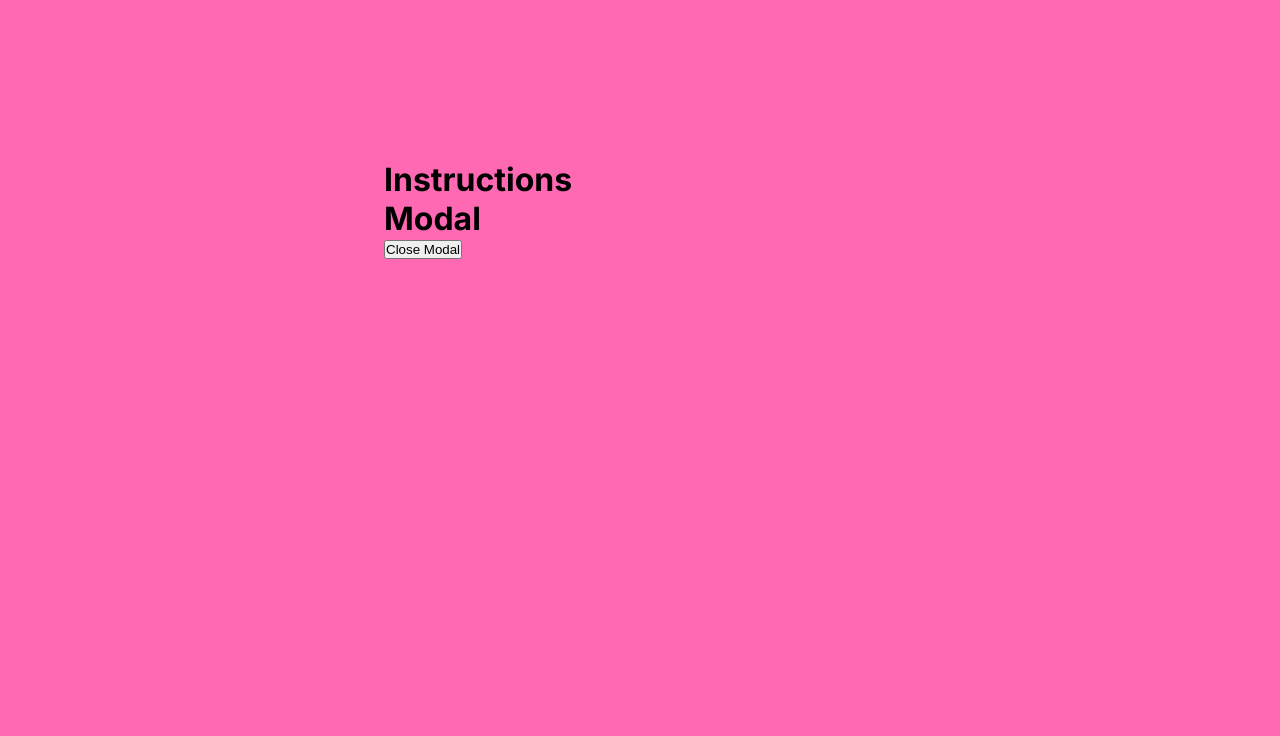
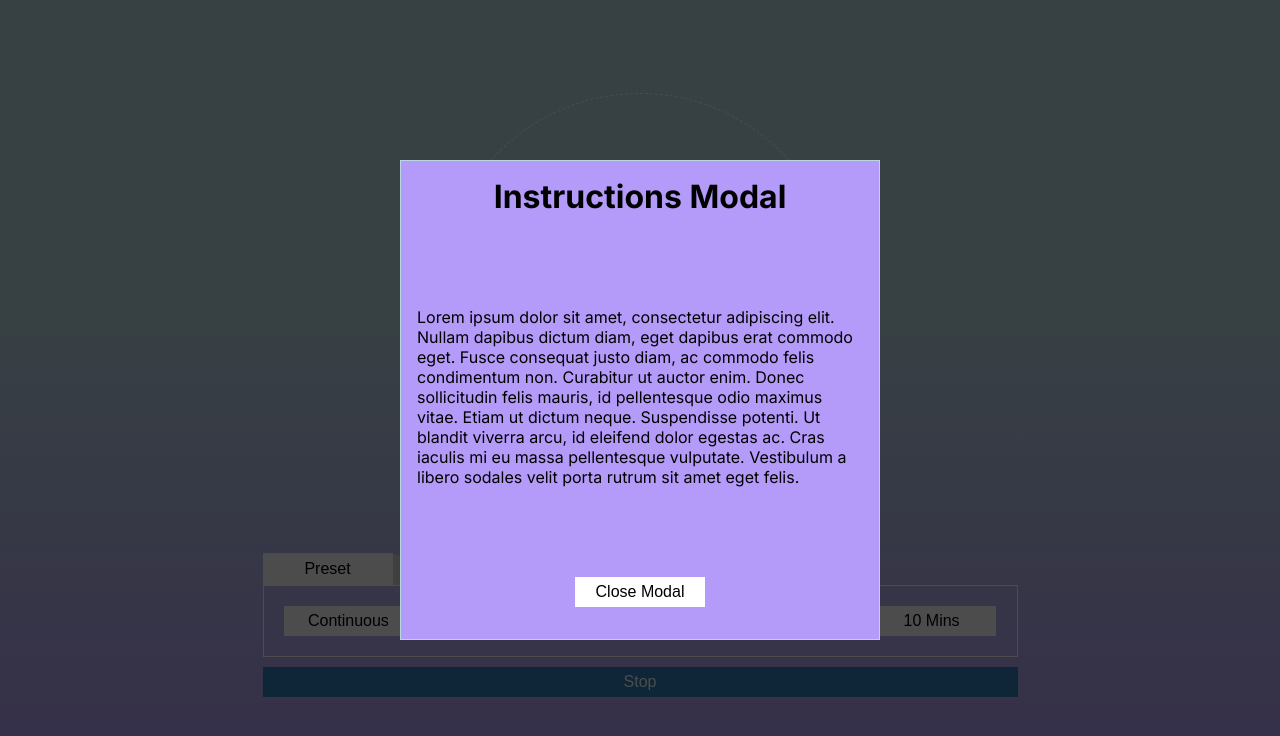
Before and after one commit to LeeMaskell/breathr, a Next.js app: page /resonant-breathing in a window 1280 px wide. Both pictures are taken after a click on the element 548 px from the left and 570 px from the top of the page. Shown: the top 736 px of the page. Built offline with nearby package versions, Linux system fonts and the light colour scheme.

Commit message:
Basic Modal Styling
Preliminary styling until design is finalised.

```diff
--- a/src/components/LayoutComponents/BreathingMethod/styles.ts
+++ b/src/components/LayoutComponents/BreathingMethod/styles.ts
@@ -8,6 +8,7 @@ export const BreathingMethodContainer = styled.div`
     justify-content: center;
     gap: 1.25rem;
     margin: 1.25rem 0 1.875rem 0;
+    padding: 0 1rem;
 `;
 
 export const AnimationContainer = styled.div`
--- a/src/components/LayoutComponents/Modal/Modal.tsx
+++ b/src/components/LayoutComponents/Modal/Modal.tsx
@@ -1,15 +1,38 @@
-import React from 'react';
-import { ModalContainer, ModalContent } from './styles';
-import { useStateContext } from '@/app/library/context';
+import React from "react";
+import styled from "styled-components";
+import { ModalContainer, ModalContent, ModalTitle, ModalText } from "./styles";
+import { useStateContext } from "@/app/library/context";
+import Button from "@/components/ContainerComponents/Button/button";
+
+const ResponsiveButtonContainer = styled.div`
+  width: 8.125rem;
+  margin-bottom: 1rem;
+`;
 
 export default function Modal() {
   const StateContext = useStateContext();
   return (
     <ModalContainer>
-        <ModalContent>
-            <h1>Instructions Modal</h1>
-            <button onClick={() => StateContext.setOpenModal(false)}>Close Modal</button>
-        </ModalContent>
+      <ModalContent>
+        <ModalTitle>Instructions Modal</ModalTitle>
+        <ModalText>
+          Lorem ipsum dolor sit amet, consectetur adipiscing elit. Nullam
+          dapibus dictum diam, eget dapibus erat commodo eget. Fusce consequat
+          justo diam, ac commodo felis condimentum non. Curabitur ut auctor
+          enim. Donec sollicitudin felis mauris, id pellentesque odio maximus
+          vitae. Etiam ut dictum neque. Suspendisse potenti. Ut blandit viverra
+          arcu, id eleifend dolor egestas ac. Cras iaculis mi eu massa
+          pellentesque vulputate. Vestibulum a libero sodales velit porta rutrum
+          sit amet eget felis.
+        </ModalText>
+        <ResponsiveButtonContainer>
+          <Button
+            text="Close Modal"
+            variant="primary"
+            onClick={() => StateContext.setOpenModal(false)}
+          />
+        </ResponsiveButtonContainer>
+      </ModalContent>
     </ModalContainer>
-  )
+  );
 }
--- a/src/components/LayoutComponents/Modal/styles.ts
+++ b/src/components/LayoutComponents/Modal/styles.ts
@@ -1,20 +1,51 @@
 import styled from "styled-components";
+import { DARK_BLUE, LILAC, SKY_BLUE } from "@/app/library/constants";
+
 
 export const ModalContainer = styled.div`
     position: absolute;
     top: 0;
     left: 0;
     width: 100%;
-    height: 100%;
+    height: 100vh;
     z-index: 10;
-    background-color: hotpink;
+    background-color: rgba(0, 0, 0, 0.7);
 `;
 
 export const ModalContent = styled.div`
+    display: flex;
+    flex-direction: column;
+    justify-content: space-between;
+    align-items: center;
     position: absolute;
-    top: 20%;
-    left: 30%;
-    width: 12.5rem;
-    height: 12.5rem;
+    top: 50%;
+    left: 50%;
+    transform: translate(-50%, -50%);
+    width: 30rem;
+    height: 30rem;
     z-index: 20;
+    padding: 1rem;
+    background-color: ${LILAC};
+    border: 1px solid ${SKY_BLUE};
+
+    @media (max-width: 768px) {
+        width: 62.5%;
+        height: 30rem;
+        overflow-y: scroll;
+    }
+
+    @media (max-width: 480px) {
+        width: 18.79rem;
+        height: 30rem;
+        overflow-y: scroll;
+        padding: 0.5rem;
+    }
 `;
+
+export const ModalTitle = styled.h1`
+    text-align: center;
+`;
+
+export const ModalText = styled.p`
+
+`;
--- a/src/components/LayoutComponents/ResonantBreathing/styles.ts
+++ b/src/components/LayoutComponents/ResonantBreathing/styles.ts
@@ -20,7 +20,10 @@ export const AnimationContainer = styled.div`
     align-items: center;
     position: relative;
 
-
+    @media (max-width: 480px) {
+        width: 10rem;
+        height: 4.688rem;
+    }
 `;
 
 export const AnimationShape = styled.div<{$startAnimation: boolean, $animationIterationCount: number | string, $animationRate: number}>`
```
